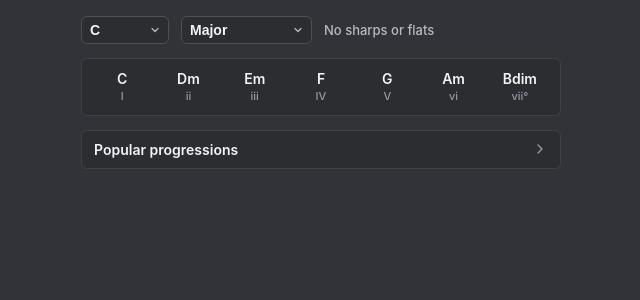
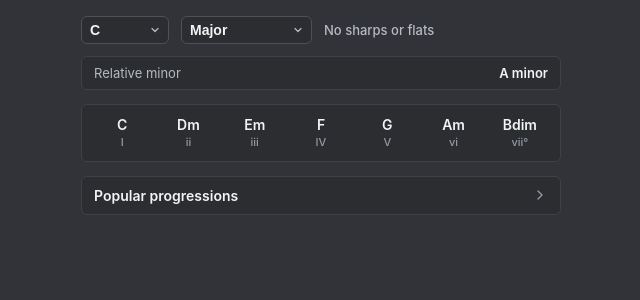
Before and after one commit to jimskretas/music-theory-reference, a React (Vite) app: page / in a window 1280 px wide. Shown: the top 300 px of the page, without its empty margins (319-959 px from the left). Built offline with nearby package versions, Linux system fonts and the light colour scheme.

Commit message:
Add relative key switch

```diff
--- a/src/components/KeyControls.tsx
+++ b/src/components/KeyControls.tsx
@@ -1,6 +1,6 @@
 import { type ReactNode } from 'react';
 import { ROOT_LABELS } from '@/music/notes';
-import { getTonicLabel } from '@/music/keySignatures';
+import { getRelativeKey, getTonicLabel, keyLabel } from '@/music/keySignatures';
 import { type Mode } from '@/music/scales';
 
 interface KeyControlsProps {
@@ -20,6 +20,10 @@ export function KeyControls({
   keySignatureLabel,
   children,
 }: KeyControlsProps) {
+  const relative = getRelativeKey(rootIndex, mode);
+  const relativeMode = relative.mode === 'major' ? 'major' : 'minor';
+  const relativeLabel = keyLabel(relative.pitchClass, relative.mode);
+
   return (
     <div className="controls">
       {children}
@@ -60,6 +64,17 @@ export function KeyControls({
       >
         {keySignatureLabel}
       </span>
+      <button
+        className="relative-key"
+        onClick={() => {
+          onRootChange(relative.pitchClass);
+          onModeChange(relative.mode);
+        }}
+        aria-label={`Switch to relative ${relativeMode}: ${relativeLabel}`}
+      >
+        <span className="relative-key-label">Relative {relativeMode}</span>
+        <span className="relative-key-name">{relativeLabel}</span>
+      </button>
     </div>
   );
 }
--- a/src/index.css
+++ b/src/index.css
@@ -131,6 +131,41 @@ html.dark .select {
   font-size: 13px;
   color: var(--text-secondary);
   font-weight: 500;
+  white-space: nowrap;
+}
+
+/* Relative key switch */
+.relative-key {
+  flex: 1 0 100%;
+  display: flex;
+  align-items: center;
+  justify-content: space-between;
+  gap: 12px;
+  background: var(--surface);
+  border: 1px solid var(--border);
+  border-radius: var(--radius);
+  padding: 8px 12px;
+  font: inherit;
+  font-size: 13px;
+  color: var(--text-secondary);
+  cursor: pointer;
+  text-align: left;
+  transition: border-color 0.12s, background 0.12s;
+}
+
+.relative-key:hover {
+  border-color: var(--border-strong);
+  background: var(--selected-bg);
+}
+
+.relative-key:focus-visible {
+  outline: 2px solid var(--accent);
+  outline-offset: -1px;
+}
+
+.relative-key-name {
+  font-weight: 600;
+  color: var(--text);
   white-space: nowrap;
 }
 
--- a/src/music/keySignatures.ts
+++ b/src/music/keySignatures.ts
@@ -99,3 +99,30 @@ export function keySignatureLabel(ks: KeySignature): string {
   if (ks.notes.length === 0) return 'No sharps or flats';
   return ks.notes.map(noteName).join(' ');
 }
+
+const MODE_LABELS: Record<Mode, string> = {
+  major: 'major',
+  minor: 'minor',
+  melodicMinor: 'melodic minor',
+};
+
+/** Primary key name in the app's spelling, e.g. "A minor" or "E♭ major". */
+export function keyLabel(pitchClass: number, mode: Mode): string {
+  return `${noteName(getTonic(pitchClass, mode))} ${MODE_LABELS[mode]}`;
+}
+
+export interface RelativeKey {
+  pitchClass: number;
+  mode: Mode;
+}
+
+/**
+ * The relative key: a minor third down to the relative minor of a major key,
+ * a minor third up to the relative major of a minor key. Melodic minor uses
+ * its natural minor's relative major.
+ */
+export function getRelativeKey(pitchClass: number, mode: Mode): RelativeKey {
+  return mode === 'major'
+    ? { pitchClass: mod12(pitchClass - 3), mode: 'minor' }
+    : { pitchClass: mod12(pitchClass + 3), mode: 'major' };
+}
```
Also changed, not shown: 1 other file (tests, documents, lock files or other folders).
